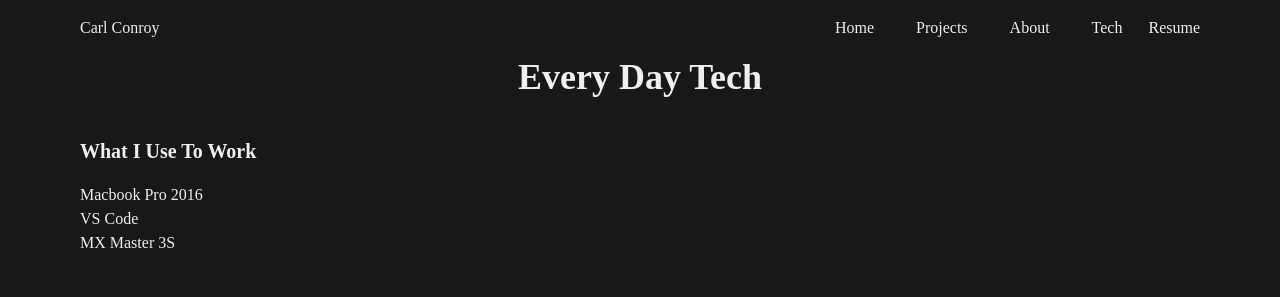
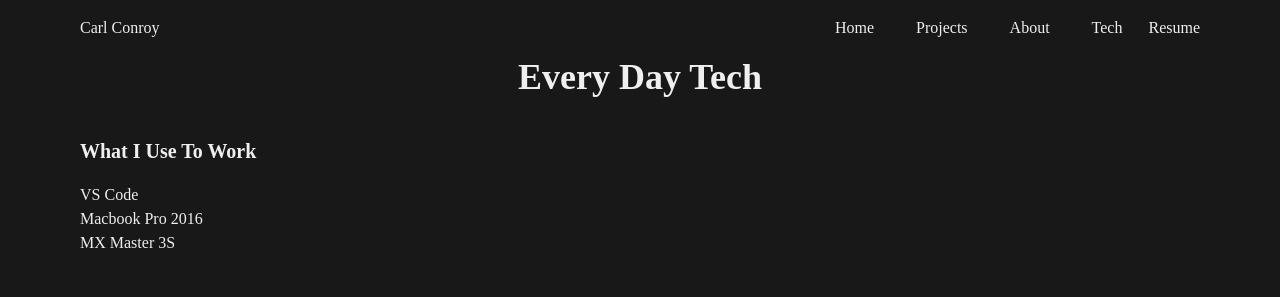
Before and after one commit to CarlinCharge/carlconroyv2, a Next.js app: page /TechPage in a window 1280 px wide. Shown: the top 297 px of the page. Built offline with nearby package versions, Linux system fonts and the light colour scheme.

Commit message:
tech page list as links, still deciding on if dynamic list is necessary

```diff
--- a/src/components/Tech/Tech.tsx
+++ b/src/components/Tech/Tech.tsx
@@ -6,8 +6,11 @@
   List,
   ListItem,
   Spacer,
+  Link,
 } from "@chakra-ui/react";
 import { Layout } from "../Layout/Layout";
+import NextLink from "next/link";
+import { TechItems } from "./TechItems";
 
 const Tech = () => {
   return (
@@ -20,9 +23,15 @@
           <Heading size="md">What I Use To Work</Heading>
           <Spacer />
           <List mt="5">
-            <ListItem>Macbook Pro 2016 </ListItem>
-            <ListItem>VS Code</ListItem>
-            <ListItem>MX Master 3S</ListItem>
+            {TechItems.map((item) => {
+              return (
+                <ListItem>
+                  <Link as={NextLink} href={item.href} key={item.text}>
+                    {item.text}
+                  </Link>
+                </ListItem>
+              );
+            })}
           </List>
         </Box>
         <Box mt="10">
--- /dev/null
+++ b/src/components/Tech/TechItems.ts
@@ -0,0 +1,14 @@
+interface TechItem {
+  text: string;
+  href: string;
+}
+
+export const TechItems: TechItem[] = [
+  {
+    text: "VS Code",
+    href: "/",
+  },
+  { text: "Macbook Pro 2016", href: "#" },
+  { text: "MX Master 3S", href: "/about" }
+
+];
```
